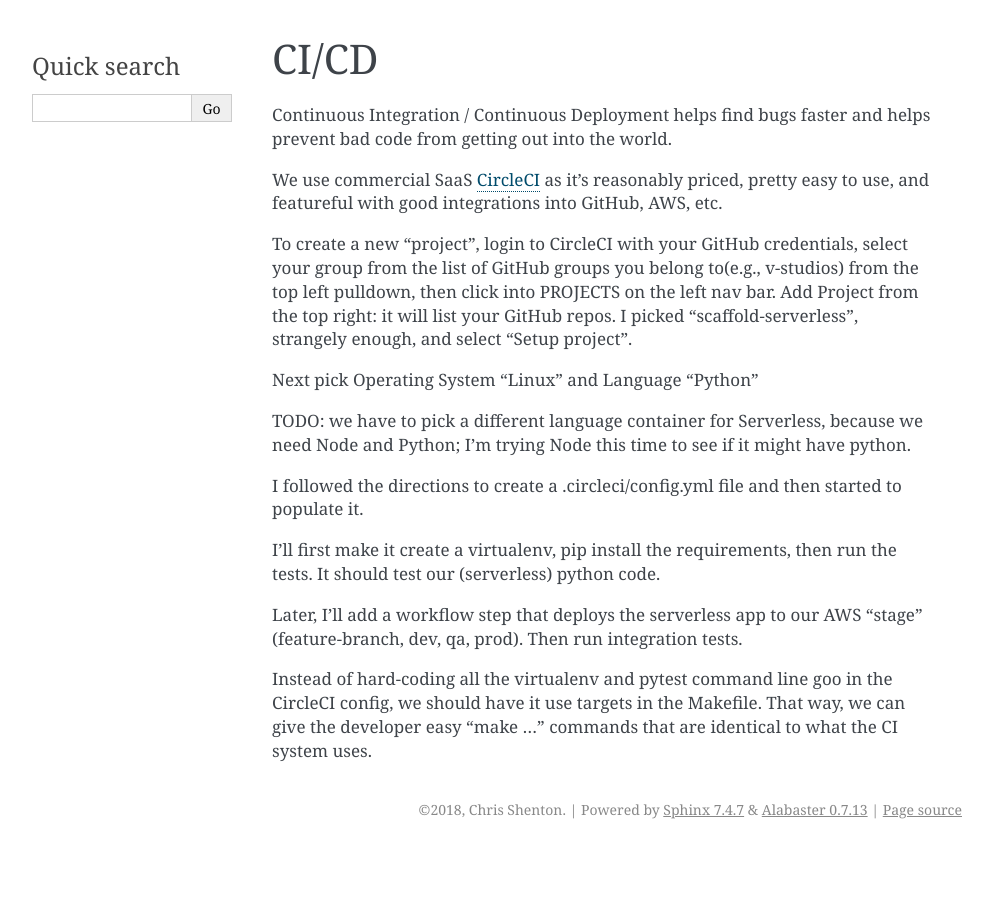
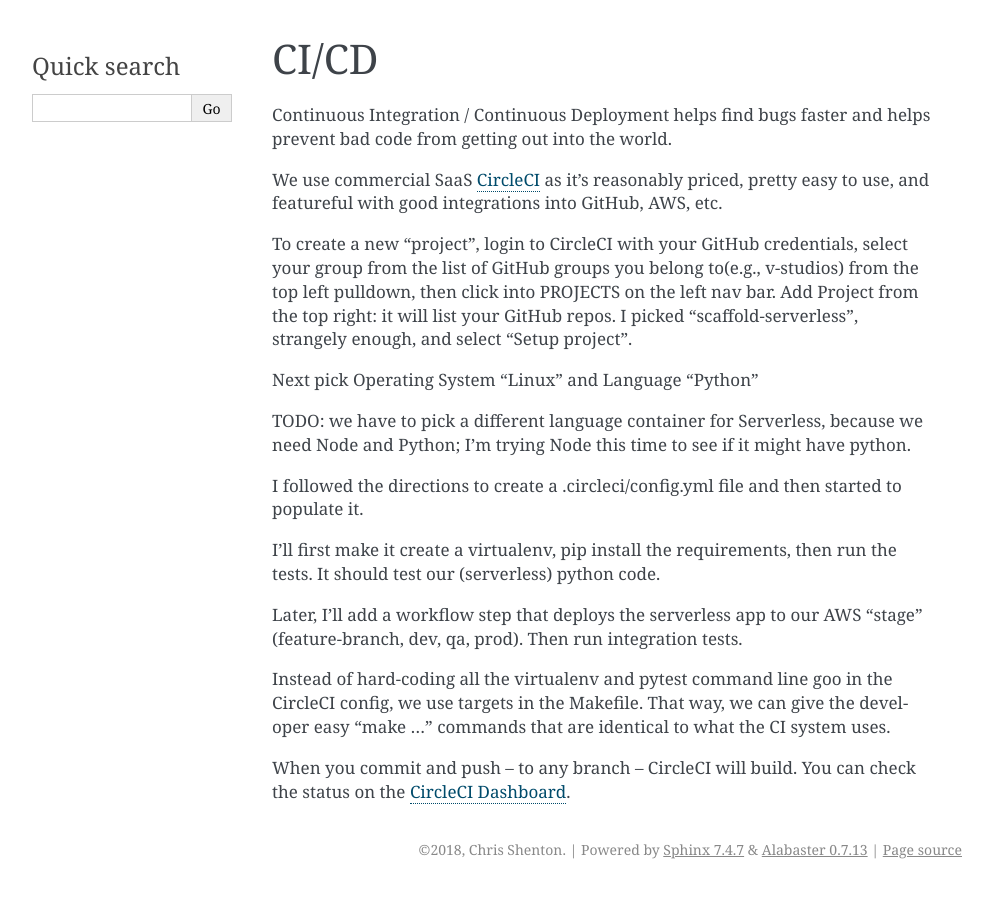
Before and after one commit to v-studios/scaffold-serverless, a Sphinx documentation site: the page built from docs/cicd.rst, in a window 1280 px wide. Shown: the whole page, without its empty margins (148-1141 px from the left). Built offline with Sphinx 7.4.7, drawn with Linux system fonts in a browser that asks for light colours.

Commit message:
Update docs to force a build with .circleci configs

```diff
--- a/docs/cicd.rst
+++ b/docs/cicd.rst
@@ -32,6 +32,10 @@ Later, I'll add a workflow step that deploys the serverless app to our
 AWS "stage" (feature-branch, dev, qa, prod). Then run integration tests.
 
 Instead of hard-coding all the virtualenv and pytest command line goo
-in the CircleCI config, we should have it use targets in the
-Makefile. That way, we can give the developer easy "make ..." commands
-that are identical to what the CI system uses.
+in the CircleCI config, we use targets in the Makefile. That way, we
+can give the developer easy "make ..." commands that are identical to
+what the CI system uses.
+
+When you commit and push -- to any branch -- CircleCI will build. You
+can check the status on the `CircleCI Dashboard
+<https://circleci.com/gh/v-studios/scaffold-serverless>`_.
```
